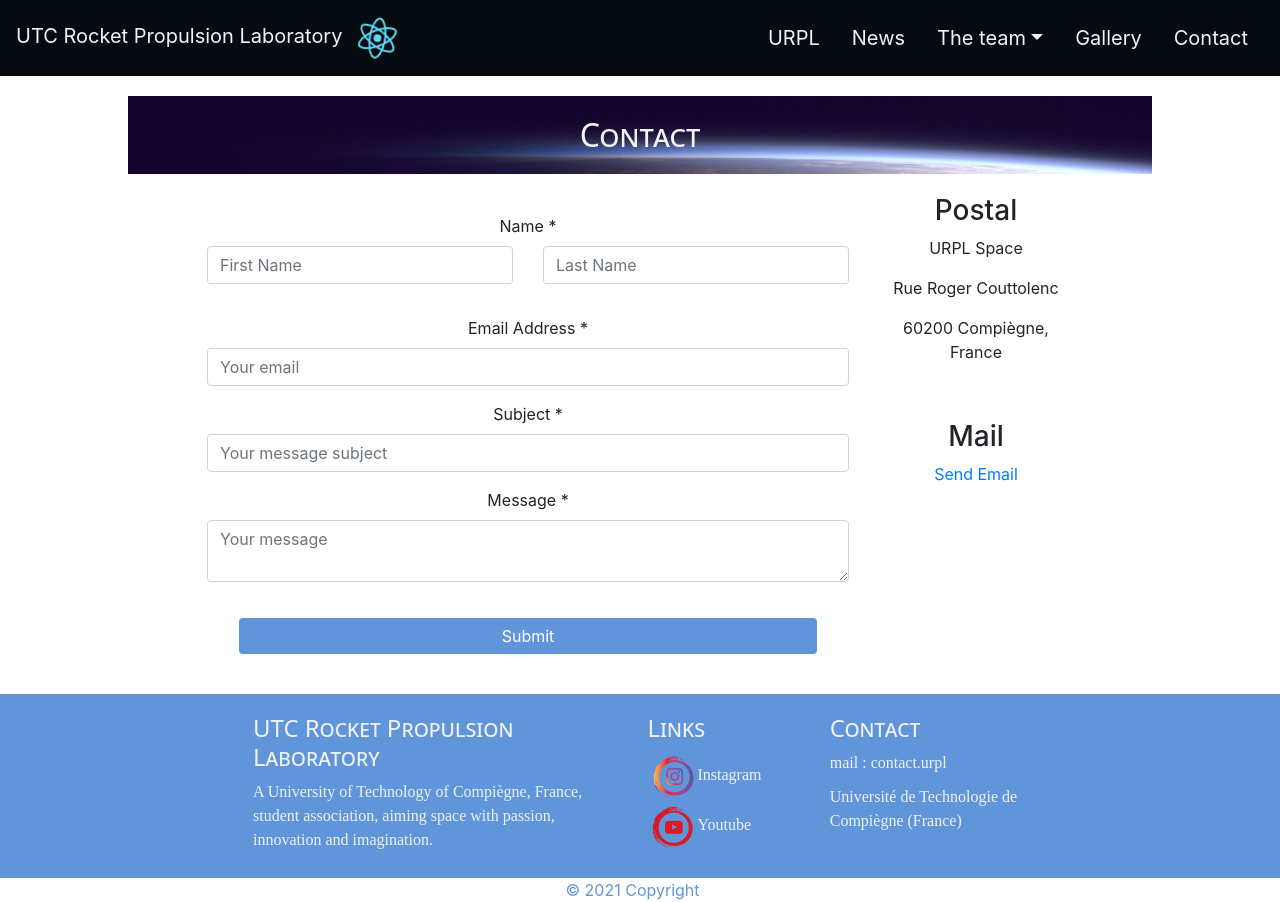
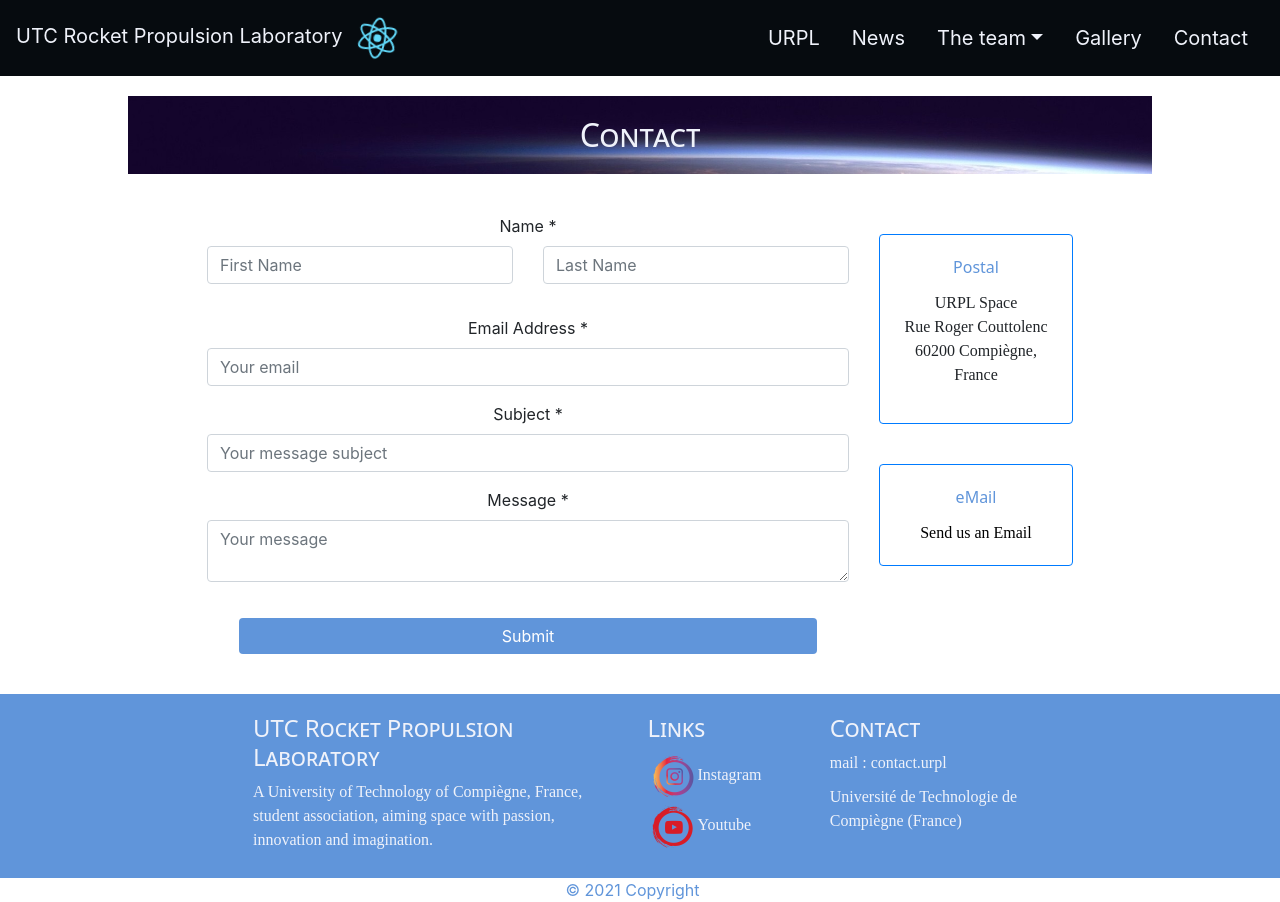
Before and after one commit to Thibault-Santonja/URPL_UTC_WebSite, a React (Create React App) app in the folder urpl_front/: page /contact in a window 1280 px wide. Built offline with nearby package versions, Linux system fonts and the light colour scheme.

Commit message:
Update contact structure

```diff
--- a/urpl_front/src/graphicChart.css
+++ b/urpl_front/src/graphicChart.css
@@ -130,6 +130,7 @@
     color: var(--united-nations-blue);
     font-family: var(--title-font);
 }
+.card-text {font-family: var(--text-font)}
 .card button {
     border: var(--alice-blue);
     background-color: var(--united-nations-blue);
--- a/urpl_front/src/pages/contact.js
+++ b/urpl_front/src/pages/contact.js
@@ -1,5 +1,5 @@
 import React from 'react';
-import {FormGroup, Col, Label, Form, Input, Row, Button} from "reactstrap";
+import {FormGroup, Col, Label, Form, Input, Row, Button, Card, CardText, CardTitle} from "reactstrap";
 
 /*
 import { MapContainer, TileLayer, Marker, Popup } from 'react-leaflet';
@@ -9,7 +9,7 @@
 
     return(
         <>
-            <MapContainer center={UTCPosition} zoom={10} scrollWheelZoom={true}>
+            <MapContainer style={{width: "100%"}} center={UTCPosition} zoom={10} scrollWheelZoom={true}>
                 <TileLayer
                     attribution='&copy; <a href="http://osm.org/copyright">OpenStreetMap</a> contributors'
                     url="https://{s}.tile.openstreetmap.org/{z}/{x}/{y}.png"
@@ -22,8 +22,8 @@
             </MapContainer>
         </>
     );
-};*/
-
+};
+*/
 
 const Contact  = () => {
         return(
@@ -64,19 +64,23 @@
                         </Form>
                     </Col>
                     <Col md={3}>
-                        <Row><Col>
-                            <h3>Postal</h3>
-                            <p>URPL Space</p>
-                            <p>Rue Roger Couttolenc</p>
-                            <p>60200 Compiègne, France</p>
+                        <Row className={"space_separation"}></Row>
+                        <Card body outline color="primary">
+                            <CardTitle>Postal</CardTitle>
+                            <CardText>
+                                <p>URPL Space<br/>
+                                    Rue Roger Couttolenc<br/>
+                                    60200 Compiègne, France</p>
+                            </CardText>
                             {/*<ContactMap/>*/}
-                        </Col></Row>
+                        </Card>
                         <Row className={"space_separation"}></Row>
-                        <Row><Col>
-                            <h3>Mail</h3>
-
-                            <a href={"mailto: contact@urpl.space"}>Send Email</a>
-                        </Col></Row>
+                        <Card body outline color="primary">
+                            <CardTitle>eMail</CardTitle>
+                            <CardText>
+                                <a style={{color: "black"}} href={"mailto: contact@urpl.space"}>Send us an Email</a>
+                            </CardText>
+                        </Card>
                     </Col>
                 </Row>
 
```
